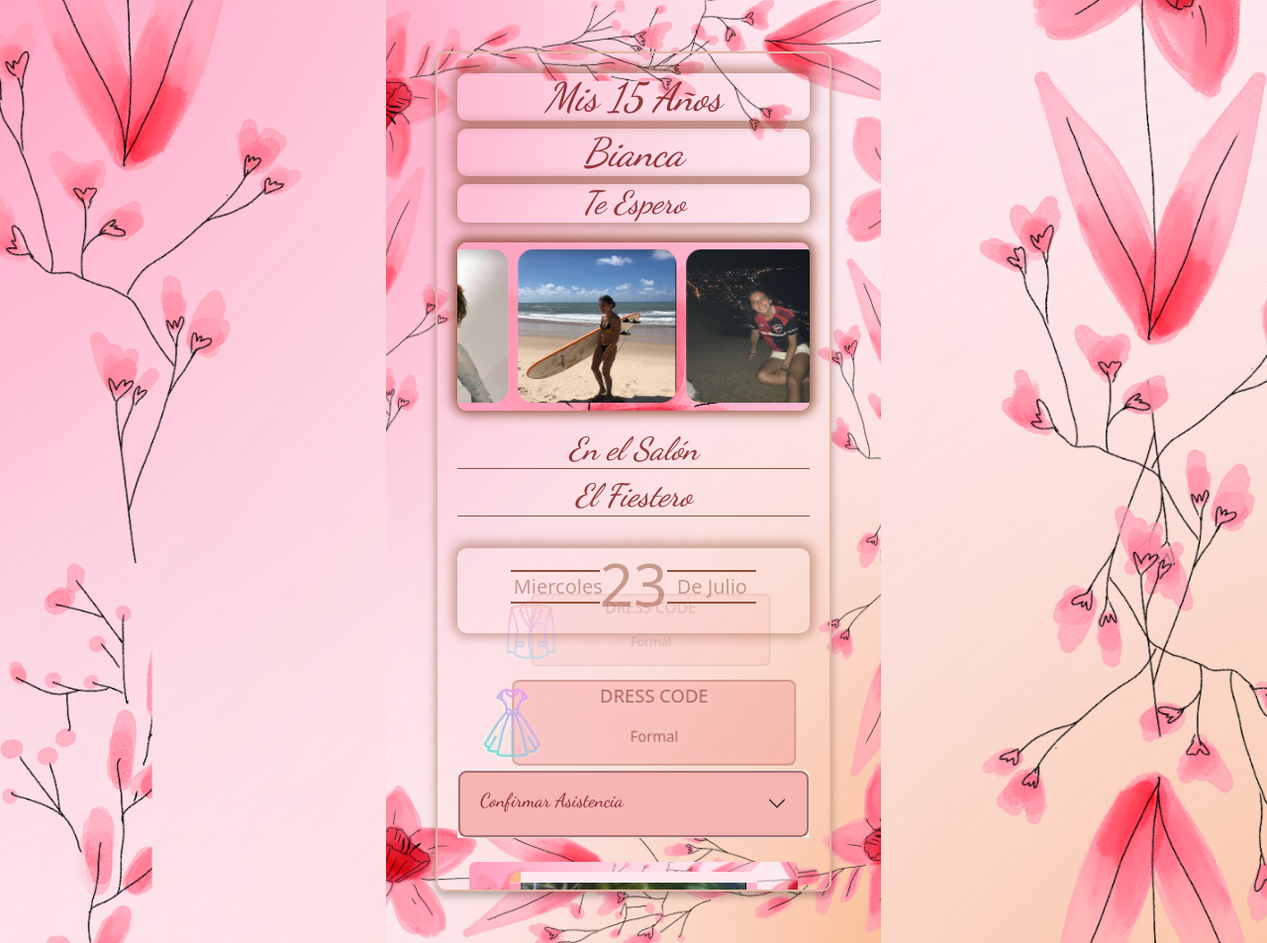
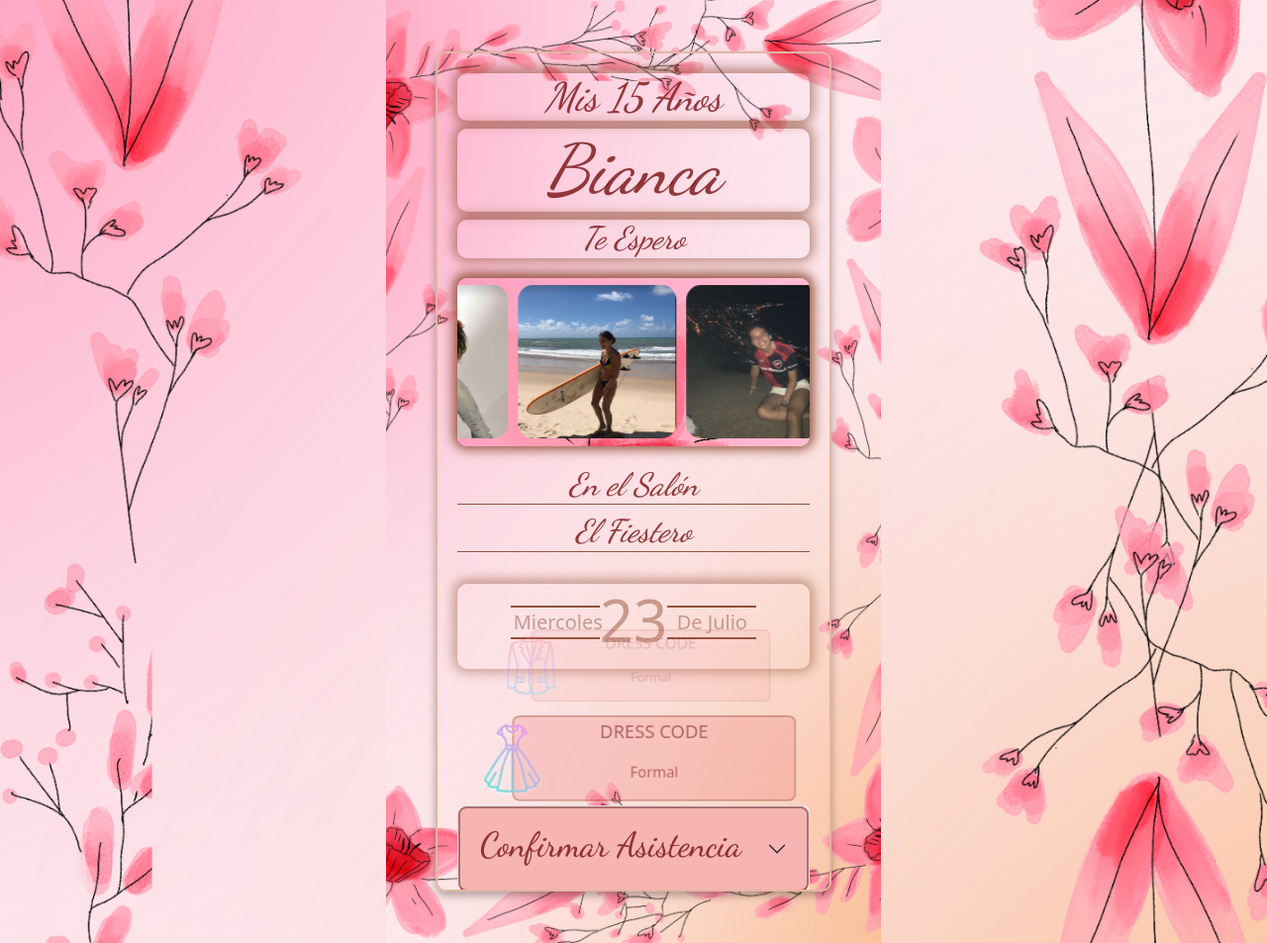
Before and after one commit to javier-dotcom/TarjetasWeb, a PHP site: page / in a window 1280 px wide. Shown: the whole page at 99% size. Run offline with PHP 8.4, Linux system fonts and the light colour scheme; some web fonts are replaced.

Commit message:
Add files via upload
2e

```diff
--- a/styles.css
+++ b/styles.css
@@ -102,7 +102,10 @@ h1{
     border-radius: 10px;
     color: rgba(119, 16, 16, 0.8);
 }
+.teEspero span{
 
+  font-size:70px;
+}
 
 @-webkit-keyframes scroll {
     0% {
@@ -482,7 +485,7 @@ color: rgba(119, 16, 16, 0.6);
 
 
 .collapsedh5{
-  font-size: larger!important;
+  font-size:35px;
 }
 
 
```
